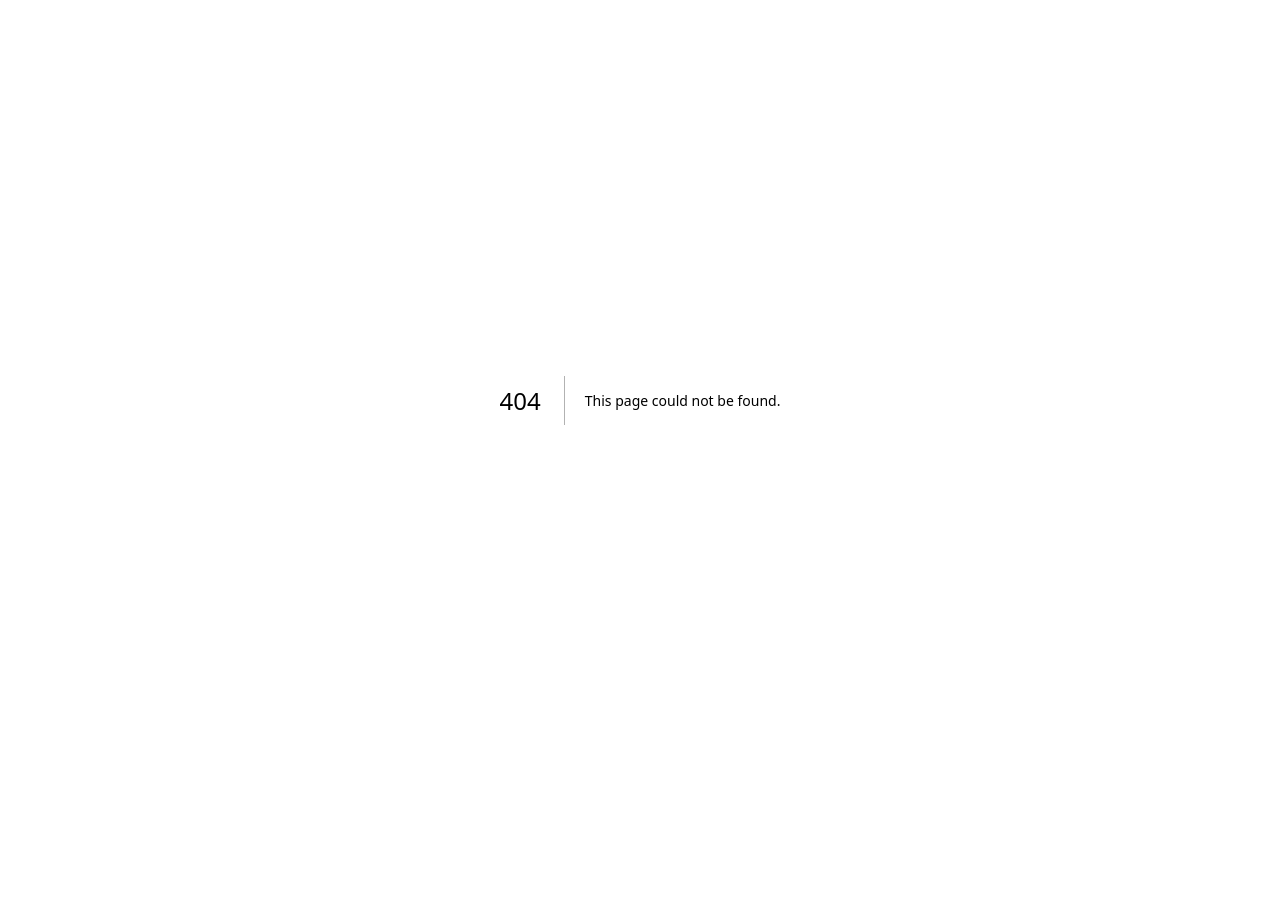
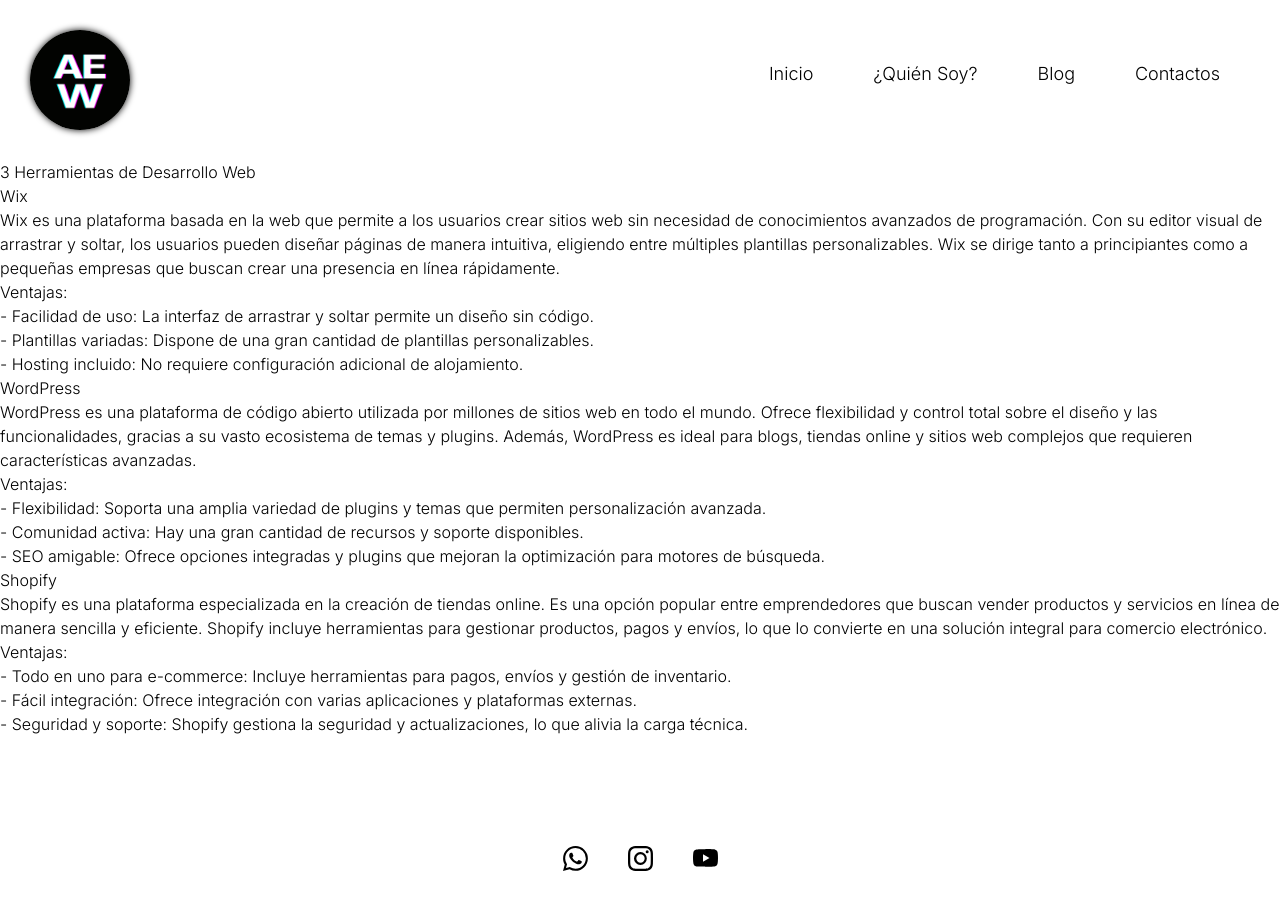
Before and after one commit to agustinescuderoweb/agustinescuderow, a Next.js app: page /blog/herramientas in a window 1280 px wide. Before the commit this address had no page. Shown: the top 910 px of the page. Before the commit the page ends 800 px from the top, so only its background shows below. Built offline with nearby package versions, Linux system fonts and the light colour scheme.

Commit message:
nuevo commit

```diff
--- /dev/null
+++ b/src/app/blog/herramientas/page.tsx
@@ -0,0 +1,16 @@
+import React from 'react'
+import Menu from '@/componentes/planes/menu'
+import Herramientas from '@/componentes/blog/herramientas'
+import Redes from '@/componentes/contactos/redes'
+
+function page() {
+  return (
+    <div>
+        <Menu />
+        <Herramientas />
+        <Redes />
+    </div>
+  )
+}
+
+export default page
--- /dev/null
+++ b/src/componentes/blog/herramientas.tsx
@@ -0,0 +1,54 @@
+import React from 'react';
+import styles from '@/componentes/blog/herramientas.module.css';
+
+const WebToolsInfo = [
+  {
+    title: "Wix",
+    description: `Wix es una plataforma basada en la web que permite a los usuarios crear sitios web sin necesidad de conocimientos avanzados de programación. Con su editor visual de arrastrar y soltar, los usuarios pueden diseñar páginas de manera intuitiva, eligiendo entre múltiples plantillas personalizables. Wix se dirige tanto a principiantes como a pequeñas empresas que buscan crear una presencia en línea rápidamente.`,
+    advantages: `
+      - Facilidad de uso: La interfaz de arrastrar y soltar permite un diseño sin código.
+      - Plantillas variadas: Dispone de una gran cantidad de plantillas personalizables.
+      - Hosting incluido: No requiere configuración adicional de alojamiento.
+    `
+  },
+  {
+    title: "WordPress",
+    description: `WordPress es una plataforma de código abierto utilizada por millones de sitios web en todo el mundo. Ofrece flexibilidad y control total sobre el diseño y las funcionalidades, gracias a su vasto ecosistema de temas y plugins. Además, WordPress es ideal para blogs, tiendas online y sitios web complejos que requieren características avanzadas.`,
+    advantages: `
+      - Flexibilidad: Soporta una amplia variedad de plugins y temas que permiten personalización avanzada.
+      - Comunidad activa: Hay una gran cantidad de recursos y soporte disponibles.
+      - SEO amigable: Ofrece opciones integradas y plugins que mejoran la optimización para motores de búsqueda.
+    `
+  },
+  {
+    title: "Shopify",
+    description: `Shopify es una plataforma especializada en la creación de tiendas online. Es una opción popular entre emprendedores que buscan vender productos y servicios en línea de manera sencilla y eficiente. Shopify incluye herramientas para gestionar productos, pagos y envíos, lo que lo convierte en una solución integral para comercio electrónico.`,
+    advantages: `
+      - Todo en uno para e-commerce: Incluye herramientas para pagos, envíos y gestión de inventario.
+      - Fácil integración: Ofrece integración con varias aplicaciones y plataformas externas.
+      - Seguridad y soporte: Shopify gestiona la seguridad y actualizaciones, lo que alivia la carga técnica.
+    `
+  }
+];
+
+const WebTools: React.FC = () => {
+  return (
+    <div className={styles.contenedor}>
+      <h1 className={styles.titulo}>3 Herramientas de Desarrollo Web</h1>
+      {WebToolsInfo.map((tool, index) => (
+        <div className={styles.contenido} key={index}>
+          <h2 className={styles.subtitulo}>{tool.title}</h2>
+          <p className={styles.parrafo}>{tool.description}</p>
+          <h3 className={styles.subtitulo}>Ventajas:</h3>
+          <ul className={styles.lista}>
+            {tool.advantages.split('\n').map((advantage, i) => (
+              <li key={i} className={styles.parrafo}>{advantage.trim()}</li>
+            ))}
+          </ul>
+        </div>
+      ))}
+    </div>
+  );
+};
+
+export default WebTools;
```
Also changed, not shown: src/componentes/blog/blog.tsx (+8 -0 lines), public/herramientas.jpg (added), src/componentes/blog/herramientas.module.css (added).
